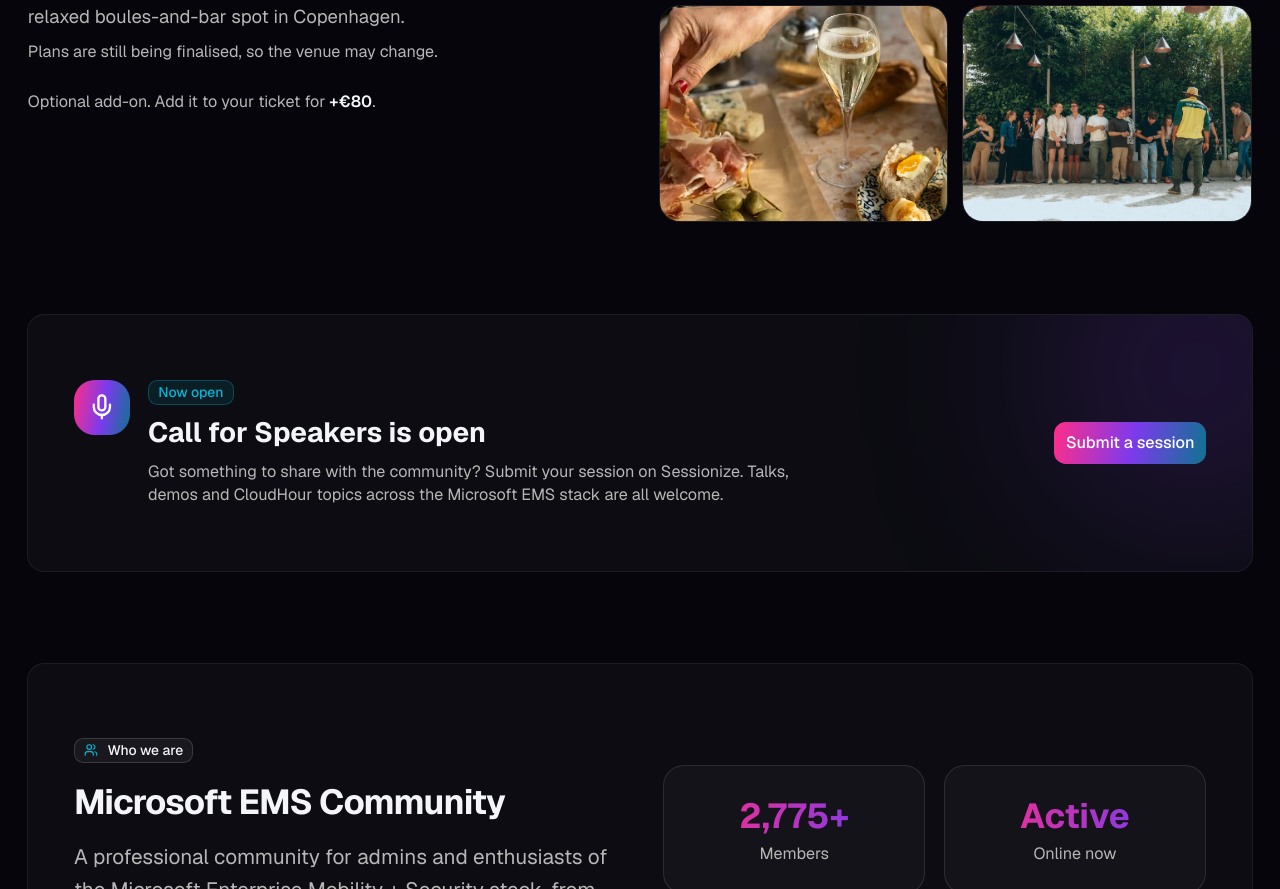
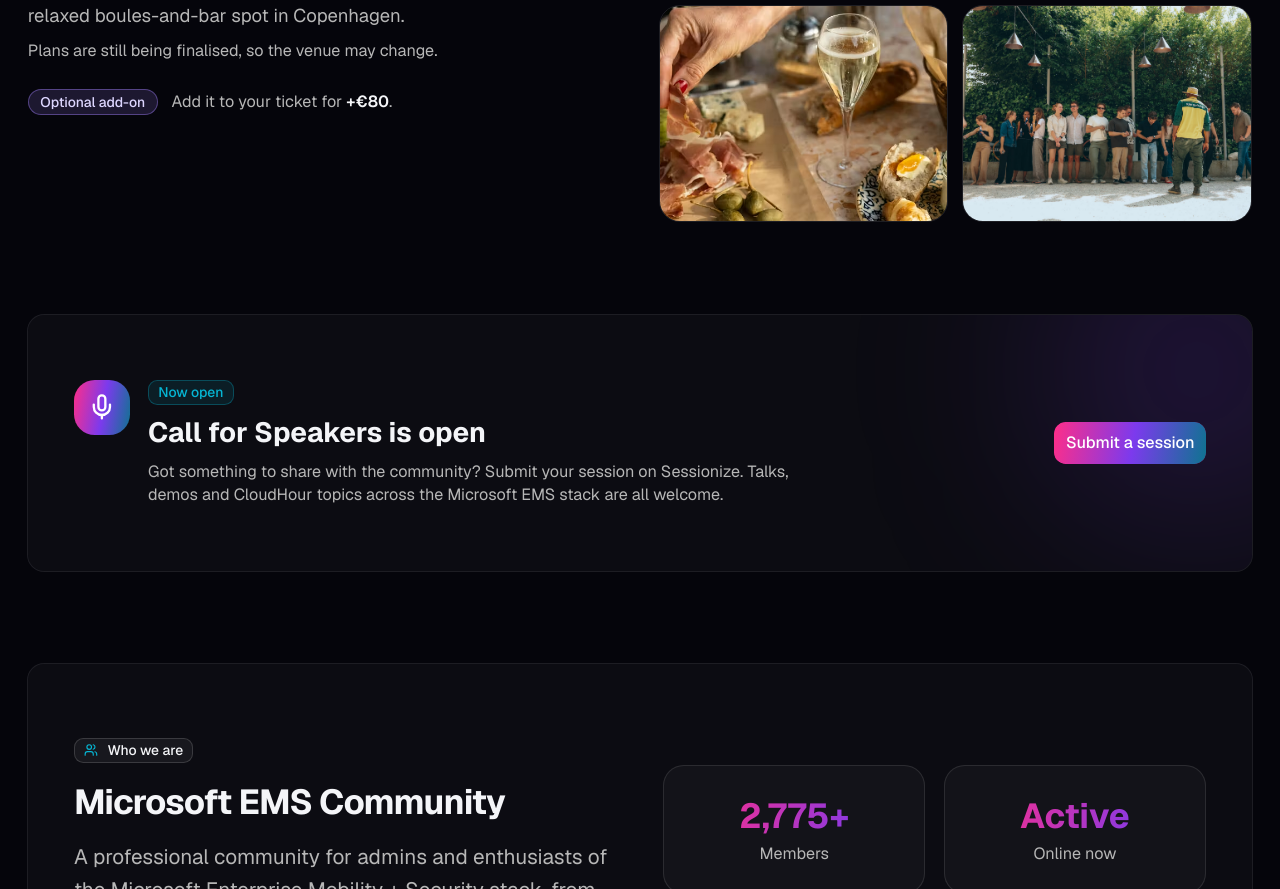
Before and after one commit to Microsoft-EMS-Community/msems-landing, a Next.js app: page / in a window 1280 px wide. Shown: the part 5912-6801 px from the top of the page. Built offline with nearby package versions, Linux system fonts and the light colour scheme; no server answers; the database is empty.

Commit message:
fix(social): Optional add-on as a single badge beside the price line

```diff
--- a/src/components/social-evening.tsx
+++ b/src/components/social-evening.tsx
@@ -31,14 +31,19 @@ export function SocialEvening() {
               Plans are still being finalised, so the venue may change.
             </p>
           )}
-          <p className="mt-6 text-sm text-muted-foreground">
-            Optional add-on. Add it to your ticket for{" "}
-            <span className="font-semibold text-foreground">
-              +{currency}
-              {socialAddon.price}
+          <div className="mt-6 flex flex-wrap items-center gap-3">
+            <span className="inline-flex items-center rounded-full border border-violet-400/40 bg-violet-400/15 px-2.5 py-0.5 text-xs font-medium text-violet-200">
+              Optional add-on
             </span>
-            .
-          </p>
+            <span className="text-sm text-muted-foreground">
+              Add it to your ticket for{" "}
+              <span className="font-semibold text-foreground">
+                +{currency}
+                {socialAddon.price}
+              </span>
+              .
+            </span>
+          </div>
         </div>
 
         <div className="grid grid-cols-2 gap-3">
```
